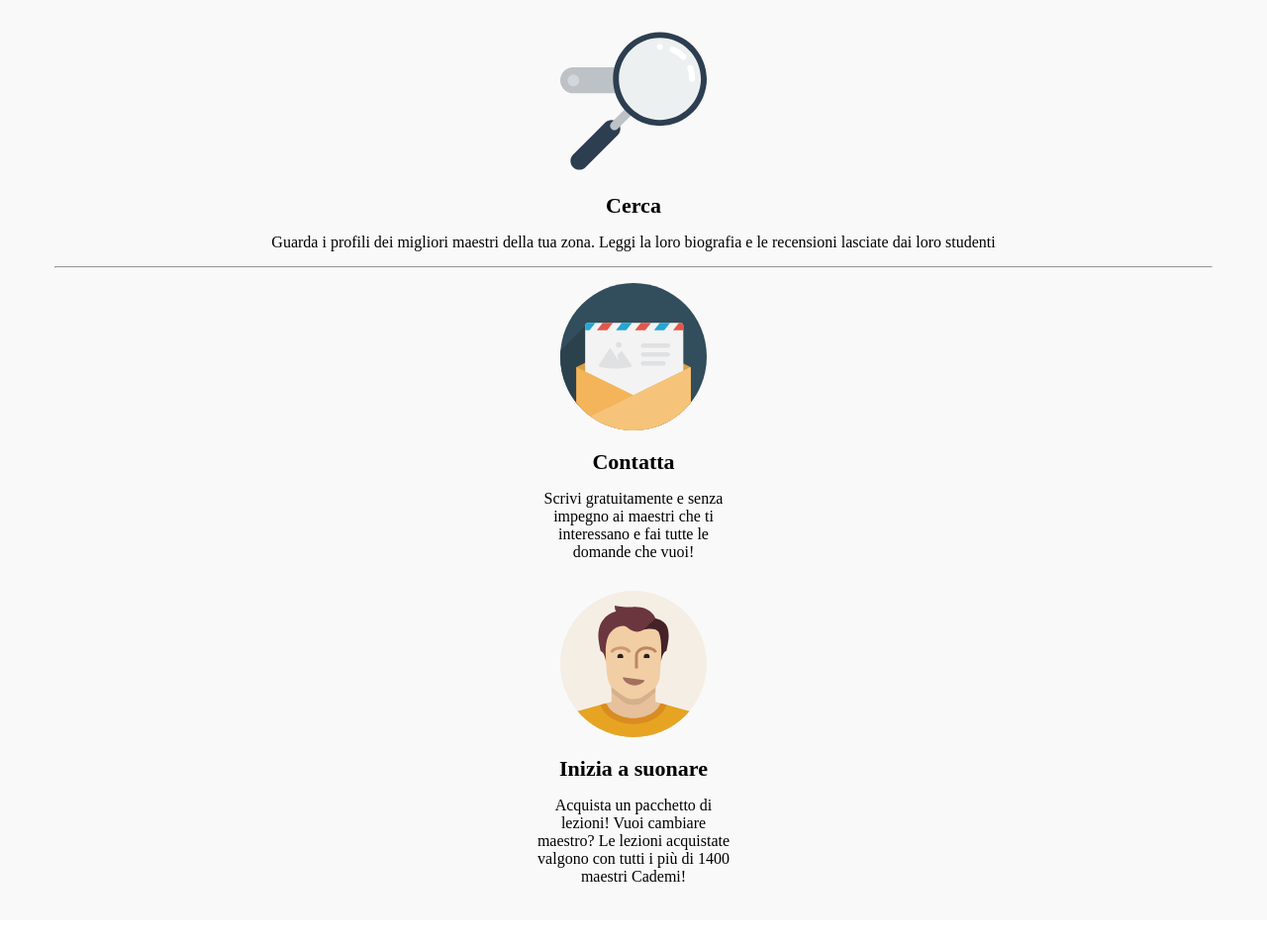
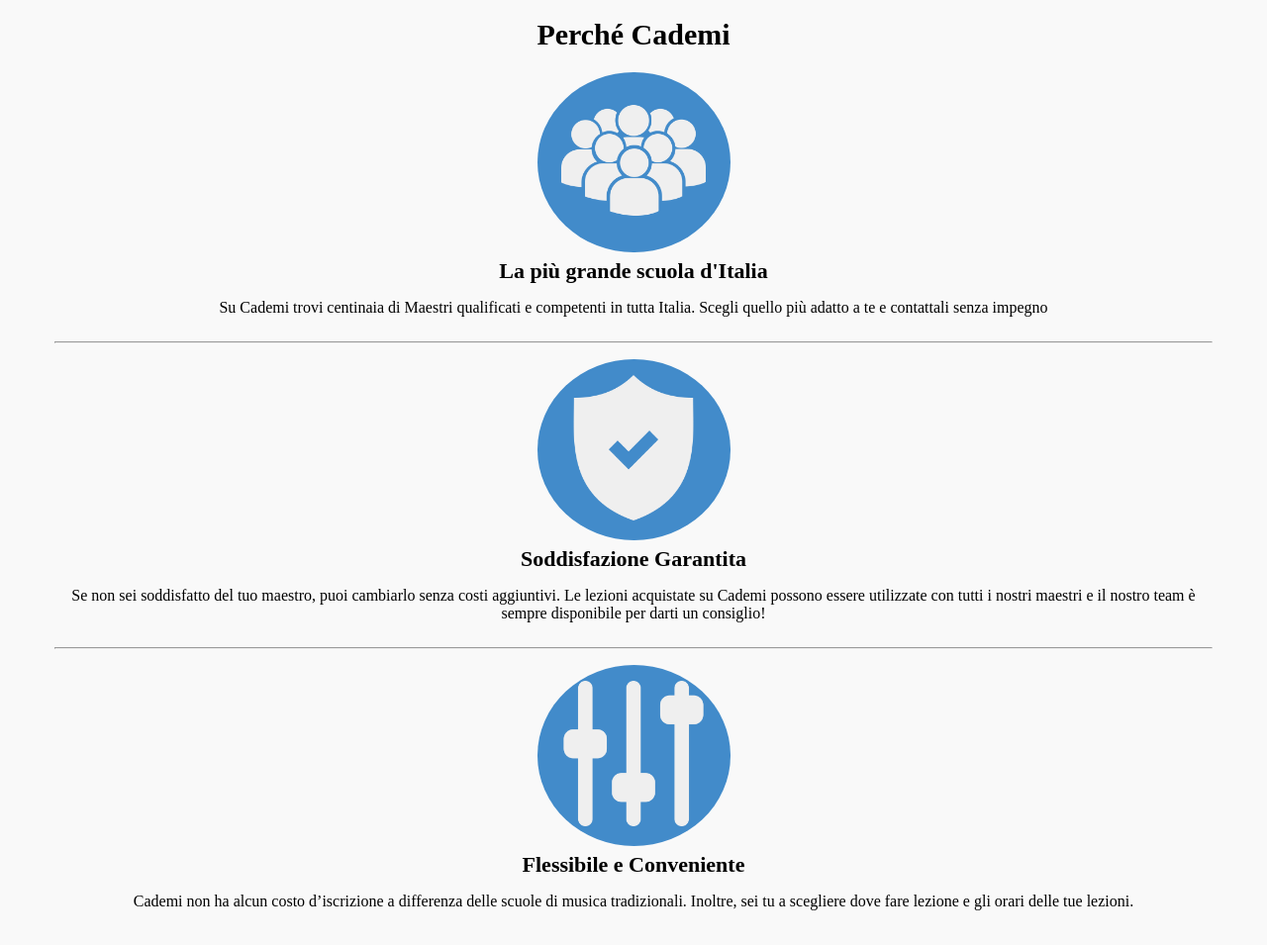
Before and after one commit to TommasoBorsatti/html-css-resp-wannabe-12bool, a plain HTML site: page index.html in a window 1280 px wide. Shown: the part 882-1837 px from the top of the page at 99% size. Before the commit the page ends 1812 px from the top, so only its background shows below. Drawn offline with Linux system fonts and the light colour scheme.

Commit message:
Miglioramenti nella proporzione della prima sezione

```diff
--- a/css/style.css
+++ b/css/style.css
@@ -7,6 +7,10 @@
 
 .pd-15{
   padding: 15px 0;
+}
+
+.mg-10{
+  margin: 10px 0;
 }
 
 /* typo */
@@ -39,9 +43,20 @@
 
 }
 
-/* sfondi */
+/* sfondi colorati */
 
 .bg-grey{
   background-color: #f9f9f9
+}
 
+.bg-blue{
+  background-color: #428BCA
 }
+
+/* mix */
+
+.circle{
+  border-radius: 50%;
+  border: 1px solid transparent;
+  margin: 6px 0;
+}
--- a/index.html
+++ b/index.html
@@ -15,6 +15,7 @@
 
 <body>
   <main>
+
     <!-- sezione iniziale - Lezioni -->
     <section>
       <div class="container">
@@ -24,7 +25,7 @@
         </div>
         <!-- /riga del titolo -->
         <!-- prima sezione immagine -->
-        <div class="col-lg-4 col-md-3 col-xs-6 offset-lg-1 offset-md-2 offset-xs-3">
+        <div class="col-lg-2 col-md-3 col-xs-6 offset-lg-3 offset-md-2 offset-xs-3">
           <div class="img-box">
             <img class="first-row" src="img/maps.png" alt="immagine di un libro aperto con segnalibro">
           </div>
@@ -33,7 +34,7 @@
         </div>
         <!-- /prima sezione immagine -->
         <!-- seconda sezione immagine -->
-        <div class="col-lg-4 col-md-3 col-xs-6 offset-lg-2 offset-md-2 offset-xs-3">
+        <div class="col-lg-2 col-md-3 col-xs-6 offset-lg-2 offset-md-2 offset-xs-3">
           <div class="img-box">
             <img class="first-row" src="img/screen.png" alt="immagine di un volto nello schermo di un pc">
           </div>
@@ -94,39 +95,49 @@
         <!-- /riga del titolo -->
         <!-- prima sezione immagine -->
         <div class="col-lg-2 col-md-4 col-xs-6 offset-lg-5 offset-md-1 offset-xs-3">
-          <div class="img-box">
-            <img src="img/search.svg" alt="immagine di una lente di ingrandimento">
+          <div class="img-box circle bg-blue">
+            <img src="img/profile.png" alt="immagine di un raduno di persone">
           </div>
-          <h3>Cerca</h3>
         </div>
         <div class="container">
           <div class="col-lg-12 col-md-12 col-xs-12">
-            <p class="pd-15">Guarda i profili dei migliori maestri della tua zona. Leggi la loro biografia e le recensioni lasciate dai loro studenti</p>
-            <hr>
+            <h3>La più grande scuola d'Italia</h3>
+            <p class="pd-15">Su Cademi trovi centinaia di Maestri qualificati e competenti in tutta Italia. Scegli quello più adatto a te e contattali senza impegno</p>
+            <hr class="mg-10">
           </div>
         </div>
         <!-- /prima sezione immagine -->
         <!-- seconda sezione immagine -->
-        <div class="col-lg-2 col-md-4 col-xs-6 offset-lg-5 offset-md-2 offset-xs-3">
-          <div class="img-box">
-            <img src="img/letter.svg" alt="immagine di una lettere in una busta">
+        <div class="col-lg-2 col-md-4 col-xs-6 offset-lg-5 offset-md-1 offset-xs-3">
+          <div class="img-box circle bg-blue">
+            <img src="img/secure.png" alt="immagine di un emblema a scudo">
           </div>
-            <h3>Contatta</h3>
-          <p class="pd-15">Scrivi gratuitamente e senza impegno ai maestri che ti interessano e fai tutte le domande che vuoi!</p>
+        </div>
+        <div class="container">
+          <div class="col-lg-12 col-md-12 col-xs-12">
+            <h3>Soddisfazione Garantita</h3>
+            <p class="pd-15">Se non sei soddisfatto del tuo maestro, puoi cambiarlo senza costi aggiuntivi. Le lezioni acquistate su Cademi possono essere utilizzate con tutti i nostri maestri e il nostro team è sempre disponibile per darti un consiglio!</p>
+            <hr class="mg-10">
+          </div>
         </div>
         <!-- /seconda sezione immagine -->
         <!-- terza sezione immagine -->
-        <div class="col-lg-2 col-md-4 col-xs-6 offset-lg-5 offset-md-4 offset-xs-3">
-          <div class="img-box">
-            <img src="img/male.svg" alt="immagine di un volto maschile sorridente">
+        <div class="col-lg-2 col-md-4 col-xs-6 offset-lg-5 offset-md-1 offset-xs-3">
+          <div class="img-box circle bg-blue">
+            <img src="img/flex.png" alt="immagine di un pannello di controllo">
           </div>
-          <h3>Inizia a suonare</h3>
-          <p class="pd-15">Acquista un pacchetto di lezioni! Vuoi cambiare maestro? Le lezioni acquistate valgono con tutti i più di 1400 maestri Cademi!</p>
+        </div>
+        <div class="container">
+          <div class="col-lg-12 col-md-12 col-xs-12">
+            <h3>Flessibile e Conveniente</h3>
+            <p class="pd-15">Cademi non ha alcun costo d’iscrizione a differenza delle scuole di musica tradizionali. Inoltre, sei tu a scegliere dove fare lezione e gli orari delle tue lezioni.</p>
+          </div>
         </div>
         <!-- /terza sezione immagine -->
       </div>
     </section>
     <!-- sezione finale - Domande -->
+
   </main>
 </body>
 </html>
```
